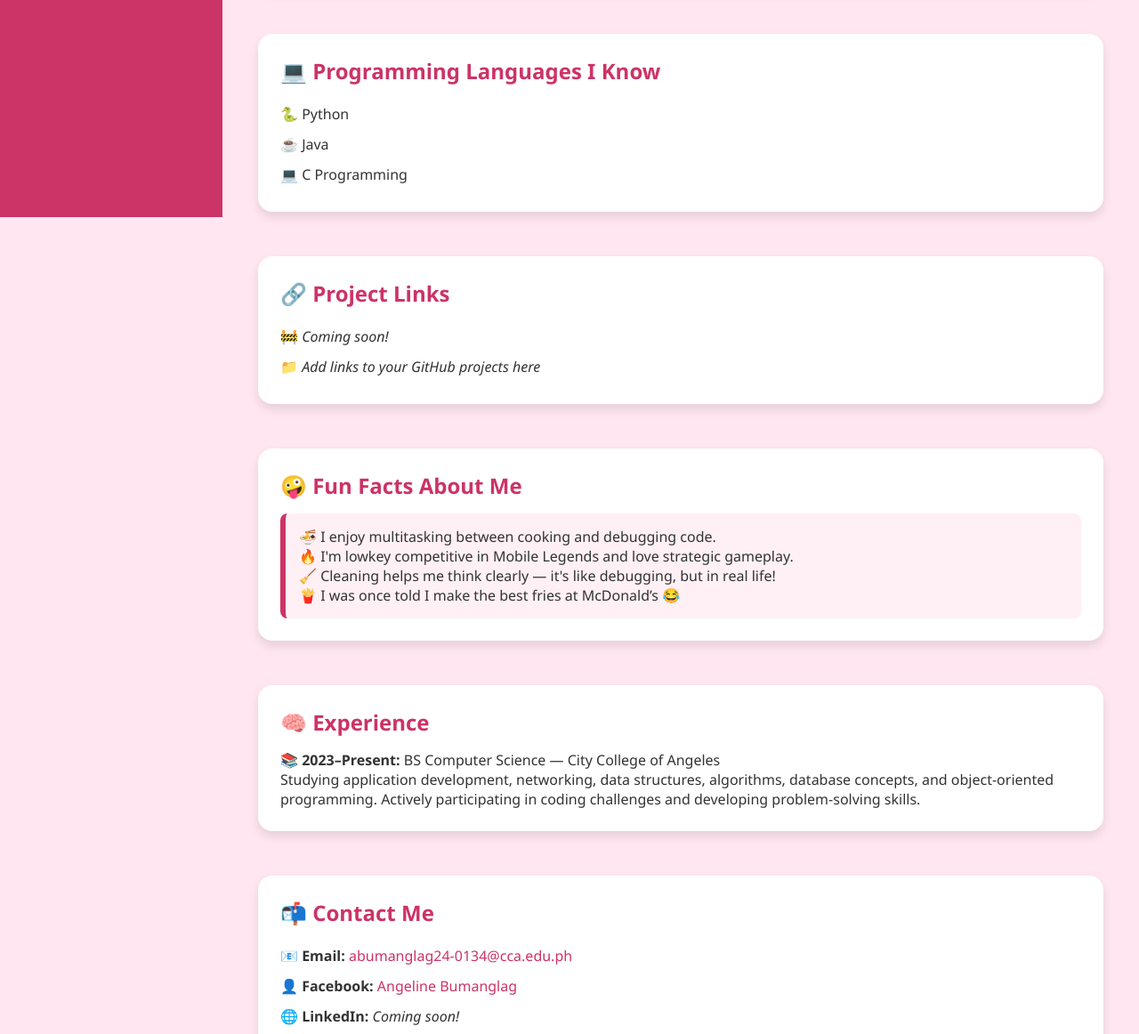
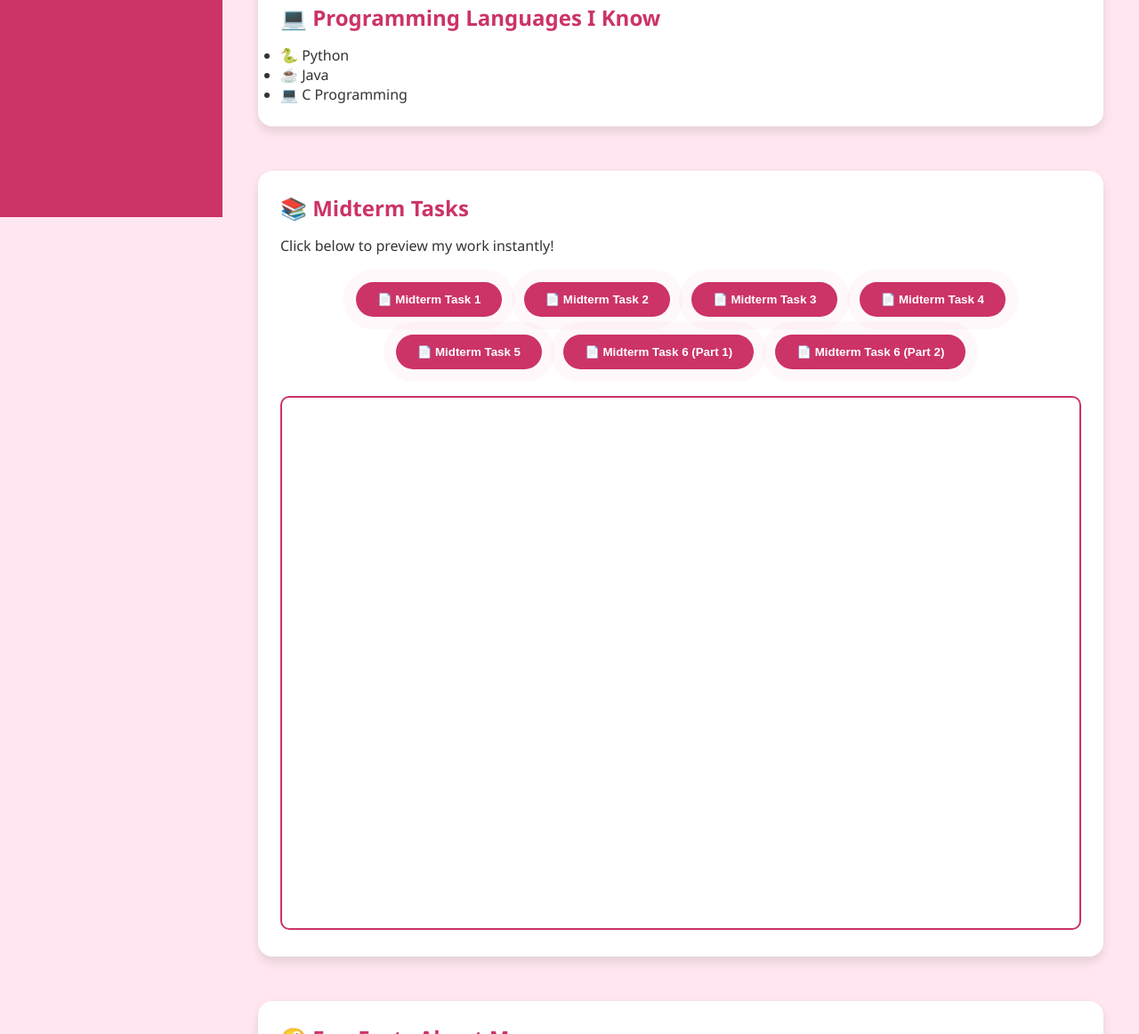
Before and after one commit to abumanglag24-0134-hue/index.html, a plain HTML site: page index.html in a window 1280 px wide. Shown: the part 556-1718 px from the top of the page at 89% size. Drawn offline with Linux system fonts and the light colour scheme.

Commit message:
Revise portfolio layout and add project links
Updated the portfolio with new project links and improved styling for buttons. Fixed text for clarity and added a script for PDF viewing.

Signed-off-by: Angeline D. Bumanglag <abumanglag24-0134@cca.edu.ph>

```diff
--- a/index.html
+++ b/index.html
@@ -5,12 +5,7 @@
   <meta name="viewport" content="width=device-width, initial-scale=1.0">
   <title>🌟 Angeline Bumanglag | Portfolio</title>
   <style>
-    /* General Reset */
-    * {
-      margin: 0;
-      padding: 0;
-      box-sizing: border-box;
-    }
+    * { margin: 0; padding: 0; box-sizing: border-box; }
 
     body {
       font-family: "Segoe UI", Arial, sans-serif;
@@ -20,7 +15,6 @@
       min-height: 100vh;
     }
 
-    /* Sidebar */
     .sidebar {
       background: #cc3366;
       color: white;
@@ -61,11 +55,8 @@
       transition: 0.3s;
     }
 
-    .sidebar nav a:hover {
-      color: #ffe6f0;
-    }
+    .sidebar nav a:hover { color: #ffe6f0; }
 
-    /* Main Content */
     .main {
       margin-left: 250px;
       padding: 40px;
@@ -80,34 +71,48 @@
       box-shadow: 0 6px 12px rgba(0,0,0,0.1);
     }
 
-    h2 {
-      color: #cc3366;
-      margin-bottom: 15px;
+    h2 { color: #cc3366; margin-bottom: 15px; }
+
+    .pdf-button {
+      display: inline-block;
+      background-color: #cc3366;
+      color: white;
+      padding: 12px 24px;
+      border-radius: 30px;
+      text-decoration: none;
+      font-weight: bold;
+      transition: all 0.3s ease;
+      box-shadow: 0 4px 10px rgba(0,0,0,0.2);
+      text-align: center;
+      animation: pulse 2s infinite;
+      margin: 10px;
+      cursor: pointer;
+      border: none;
     }
 
-    ul {
-      list-style: none;
-      padding-left: 0;
+    .pdf-button:hover {
+      background-color: #ff6699;
+      transform: scale(1.05);
+      box-shadow: 0 6px 14px rgba(0,0,0,0.3);
     }
 
-    ul li {
-      padding: 6px 0;
+    .button-container {
+      text-align: center;
+      margin-top: 20px;
     }
 
-    .fun-facts {
-      background: #fff0f5;
-      padding: 15px;
-      border-left: 6px solid #cc3366;
-      border-radius: 8px;
+    @keyframes pulse {
+      0% { box-shadow: 0 0 0 0 rgba(204, 51, 102, 0.6); }
+      70% { box-shadow: 0 0 0 15px rgba(204, 51, 102, 0); }
+      100% { box-shadow: 0 0 0 0 rgba(204, 51, 102, 0); }
     }
 
-    a {
-      color: #cc3366;
-      text-decoration: none;
-    }
-
-    a:hover {
-      text-decoration: underline;
+    iframe {
+      width: 100%;
+      height: 600px;
+      border: 2px solid #cc3366;
+      border-radius: 10px;
+      margin-top: 20px;
     }
 
     footer {
@@ -119,9 +124,8 @@
   </style>
 </head>
 <body>
-  <!-- Sidebar -->
   <aside class="sidebar">
-    <img src="https://via.placeholder.com/150" alt="Angeline's Picture">
+    <img src="https://avatars.githubusercontent.com/u/227550422?v=4" alt="Angeline's Picture">
     <h1>Angeline Bumanglag</h1>
     <p>🌟 Rising Star | CS Student | Developer</p>
     <nav>
@@ -135,12 +139,11 @@
     </nav>
   </aside>
 
-  <!-- Main Content -->
   <main class="main">
     <section id="about">
       <h2>👩‍💻 About Me</h2>
       <p>Hello! I'm <b>Angeline Bumanglag</b>, 19 years old and currently pursuing a Bachelor of Science in Computer Science at <b>City College of Angeles</b>.</p>
-      <p>I work at <b>McDonald’s</b>, where I was awarded the <b>Rising Star</b> 🌟 — and just like that, I strive to rise in my academic and tech journey. I'm passionate, hardworking, and eager to grow into a skilled developer. 💻✨</p>
+      <p>I work at <b>McDonald’s</b>, where I was awarded the <b>Rising Star</b> 🌟 — and just like that, I strive to rise in my academic and tech journey. I'm passionate, hardworking, and eager to learn and grow in the tech industry.</p>
     </section>
 
     <section id="interests">
@@ -166,22 +169,45 @@
       </ul>
     </section>
 
+    <!-- ✅ UPDATED PROJECTS SECTION -->
     <section id="projects">
-      <h2>🔗 Project Links</h2>
-      <ul>
-        <li>🚧 <i>Coming soon!</i></li>
-        <li>📁 <i>Add links to your GitHub projects here</i></li>
-      </ul>
+      <h2>📚 Midterm Tasks</h2>
+      <p>Click below to preview my work instantly!</p>
+
+      <div class="button-container">
+        <!-- ✅ FIXED RAW LINK TASK 1 -->
+        <button class="pdf-button" onclick="showPDF('https://docs.google.com/gview?url=https://github.com/abumanglag24-0134-hue/angeline-s-portfolio/raw/main/MIDTERM%20TASK%201_%20BUMANGLAG.pdf&embedded=true')">📄 Midterm Task 1</button>
+
+        <button class="pdf-button" onclick="showPDF('https://docs.google.com/gview?url=https://github.com/abumanglag24-0134-hue/angeline-s-portfolio/raw/main/MIDTERM%20TASK%202_Bumanglag.pdf&embedded=true')">📄 Midterm Task 2</button>
+
+        <button class="pdf-button" onclick="showPDF('https://docs.google.com/gview?url=https://github.com/abumanglag24-0134-hue/angeline-s-portfolio/raw/main/MIDTERM%20TASK%203_Bumanglag.pdf&embedded=true')">📄 Midterm Task 3</button>
+
+        <button class="pdf-button" onclick="showPDF('https://docs.google.com/gview?url=https://github.com/abumanglag24-0134-hue/angeline-s-portfolio/raw/main/MIDTERM%20TASK%204_Bumanglag.pdf&embedded=true')">📄 Midterm Task 4</button>
+
+        <button class="pdf-button" onclick="showPDF('https://docs.google.com/gview?url=https://github.com/abumanglag24-0134-hue/angeline-s-portfolio/raw/main/MIDTERM%20TASK%205_Bumanglag.pdf&embedded=true')">📄 Midterm Task 5</button>
+
+        <!-- ✅ FIXED Midterm Task 6 (Part 1) -->
+        <button class="pdf-button"
+          onclick="showPDF('https://docs.google.com/gview?url=https://raw.githubusercontent.com/abumanglag24-0134-hue/angeline-s-portfolio/main/MIDTERM%20TASK%206_Bumanglag%2C%20Mangalino%20%231.pdf&embedded=true')">
+          📄 Midterm Task 6 (Part 1)
+        </button>
+
+        <!-- ✅ FIXED Midterm Task 6 (Part 2) -->
+        <button class="pdf-button"
+          onclick="showPDF('https://docs.google.com/gview?url=https://raw.githubusercontent.com/abumanglag24-0134-hue/angeline-s-portfolio/main/MIDTERM%20TASK%206_Bumanglag%2C%20Mangalino%20%232.pdf&embedded=true')">
+          📄 Midterm Task 6 (Part 2)
+        </button>
+      </div>
+
+      <iframe id="viewer-frame" src="" allowfullscreen></iframe>
     </section>
 
     <section id="fun">
       <h2>🤪 Fun Facts About Me</h2>
-      <div class="fun-facts">
-        <p>🍜 I enjoy multitasking between cooking and debugging code.</p>
-        <p>🔥 I'm lowkey competitive in Mobile Legends and love strategic gameplay.</p>
-        <p>🧹 Cleaning helps me think clearly — it's like debugging, but in real life!</p>
-        <p>🍟 I was once told I make the best fries at McDonald’s 😂</p>
-      </div>
+      <p>🍜 I enjoy multitasking between cooking and debugging code.</p>
+      <p>🔥 I'm lowkey competitive in Mobile Legends and love strategic gameplay.</p>
+      <p>🧹 Cleaning helps me think clearly — it's like debugging, but in real life!</p>
+      <p>🍟 I was once told I make the best fries at McDonald’s 😂</p>
     </section>
 
     <section id="experience">
@@ -195,7 +221,6 @@
       <ul>
         <li>📧 <b>Email:</b> <a href="mailto:abumanglag24-0134@cca.edu.ph">abumanglag24-0134@cca.edu.ph</a></li>
         <li>👤 <b>Facebook:</b> <a href="https://www.facebook.com/">Angeline Bumanglag</a></li>
-        <li>🌐 <b>LinkedIn:</b> <i>Coming soon!</i></li>
       </ul>
     </section>
 
@@ -203,5 +228,11 @@
       ✨ Thank you for visiting my portfolio! I'm still learning, but I'm excited for what's ahead. 💪
     </footer>
   </main>
+
+  <script>
+    function showPDF(url) {
+      document.getElementById('viewer-frame').src = url;
+    }
+  </script>
 </body>
 </html>
```
